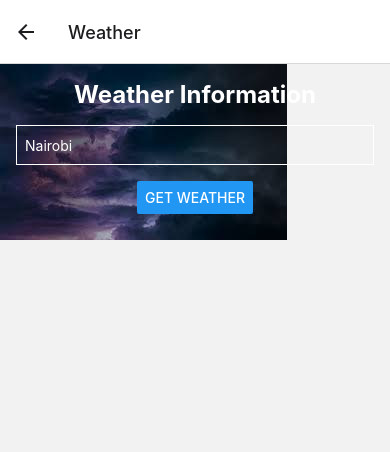
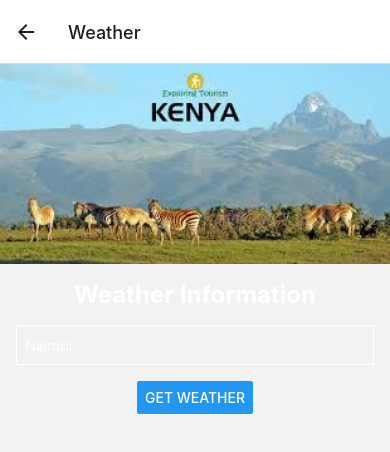
Before and after one commit to incognitoDevOps/TourApp, a React Native app: screen /Weather in a window 390 px wide. Shown: the top 452 px of the page. Built offline with nearby package versions, Linux system fonts and the light colour scheme.

Commit message:
weather screen

```diff
--- a/screens/WeatherScreen.js
+++ b/screens/WeatherScreen.js
@@ -1,5 +1,5 @@
 import React, { useState, useEffect } from 'react';
-import { View, Text, TextInput, Button, StyleSheet, ImageBackground } from 'react-native';
+import { View, Text, TextInput, Button, StyleSheet, ImageBackground,Image } from 'react-native';
 import { ScrollView } from 'react-native-gesture-handler';
 import Icon from 'react-native-vector-icons/MaterialCommunityIcons';
 
@@ -35,7 +35,12 @@ const WeatherScreen = () => {
       source={require("../assets/weather.jpeg")}
         style={styles.backgroundImage}
       >
+
           <ScrollView>
+          <Image
+          source={require("../assets/attractions_header.jpeg")}
+          style={{ width: "100%", height: 200, resizeMode: "cover" }}
+        />
 
         <View style={styles.container}>
           <Text style={styles.heading}>Weather Information</Text>
```
